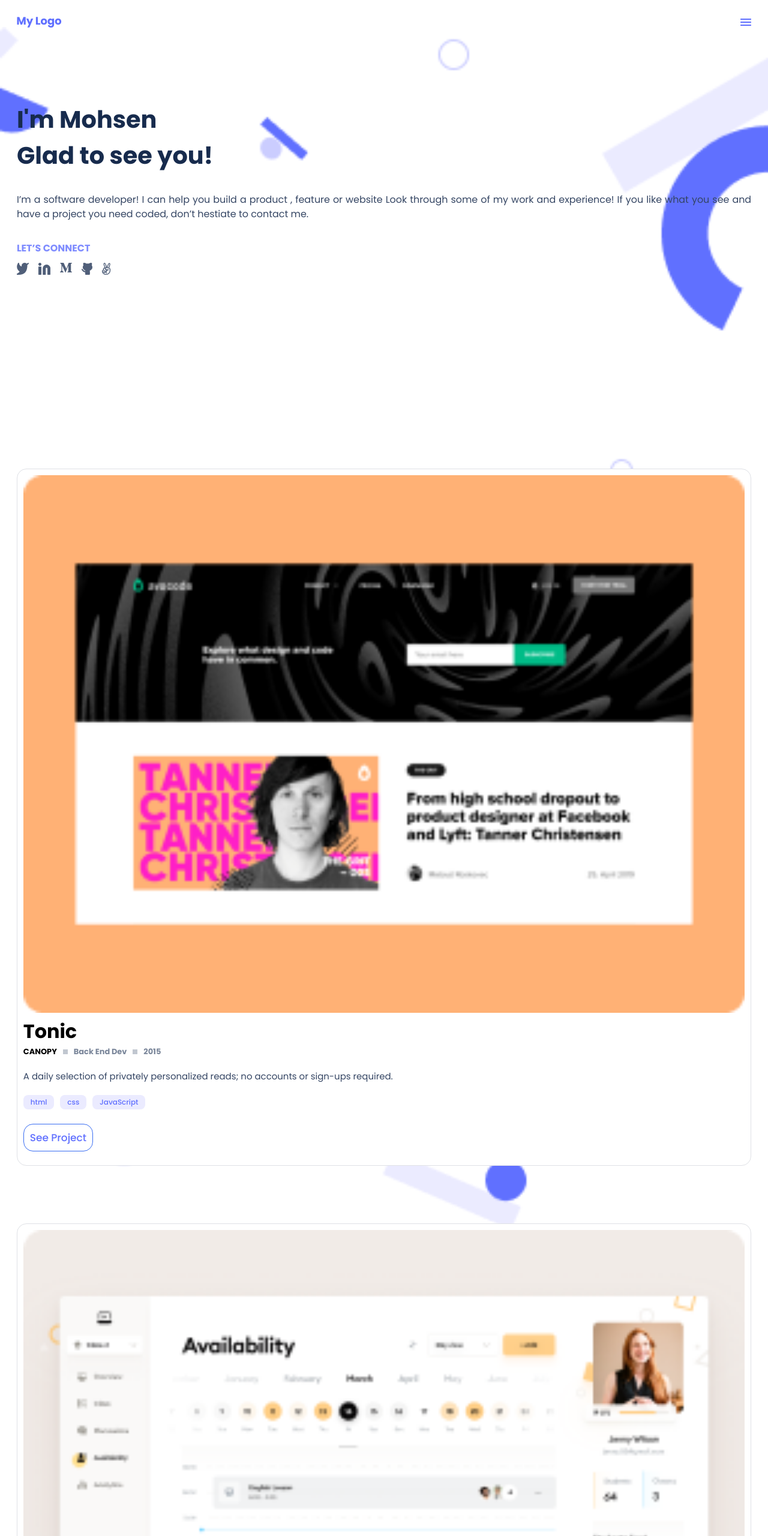
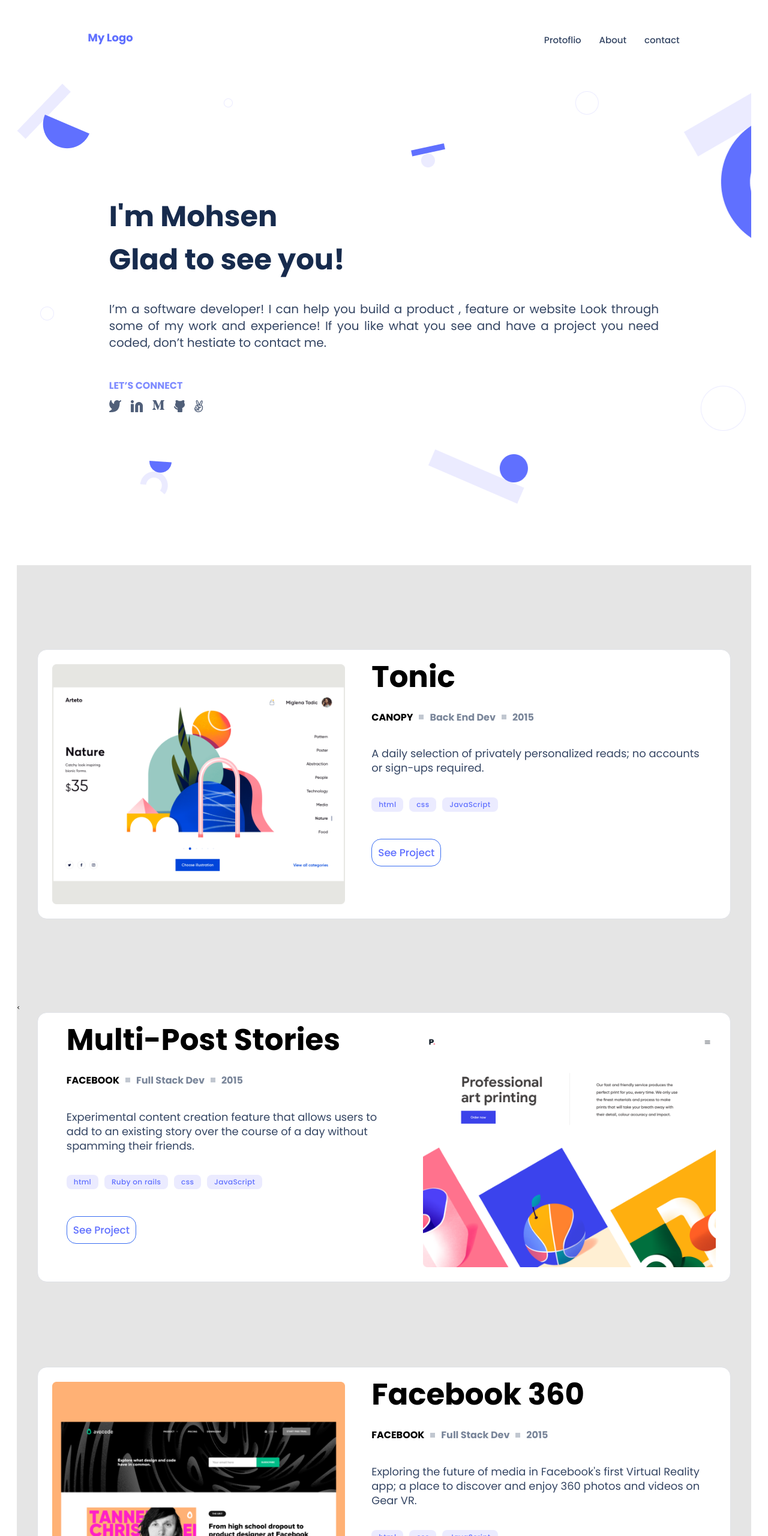
Before and after one commit to MMhaidari/portfolio, a website: page index.html in a window 1280 px wide. Shown: the top 2560 px of the page at 60% size. Drawn offline with Linux system fonts and the light colour scheme.

Commit message:
the media query for desktop is done and also css styling for desktop support is finished

```diff
--- /dev/null
+++ b/desktop-queries.css
@@ -0,0 +1,200 @@
+@media screen and (min-width: 600px) {
+  body {
+  }
+
+  .desktop-container {
+    margin: 0 auto;
+    max-width: 140.4rem;
+    background: #e5e5e5;
+  }
+
+  .hero {
+    background-image: url(./desktop-ingrediants/Header\ bg.png);
+    background-repeat: no-repeat;
+    max-width: 140.4rem;
+    margin: 0 auto;
+    background-position-y: 90px;
+    height: 91.8rem;
+    border-bottom-left-radius: 120px;
+  }
+
+  .navigation {
+    display: flex;
+    justify-content: space-between;
+    padding: 2.8rem 12rem;
+  }
+
+  .navigation-links {
+    display: flex;
+    font-weight: 500;
+    font-size: 15px;
+    line-height: 20px;
+    align-items: center;
+    text-align: center;
+    gap: 3rem;
+  }
+
+  .navigation-links a {
+    text-decoration: none;
+    list-style: none;
+    color: #344563;
+  }
+
+  .headline {
+    max-width: 92rem;
+    grid-template-columns: auto;
+    margin: 0 auto;
+  }
+
+  .primary-header {
+    margin-top: 22rem;
+    font-size: 4.8rem;
+    font-weight: 700;
+  }
+
+  .primary-decrption {
+    max-width: 920px;
+    height: 98px;
+    font-weight: 400;
+    font-size: 20px;
+    line-height: 28px;
+  }
+
+  .project {
+    display: flex;
+    position: relative;
+    flex-direction: row;
+    gap: 2rem;
+    max-width: 1156px;
+    margin: 0 auto;
+    padding: 0;
+  }
+
+  .project .card-img {
+    width: 650px;
+    padding: 2.4rem;
+    height: 448px;
+  }
+
+  .project-container {
+    display: flex;
+    gap: 1.8rem;
+    flex-direction: column;
+    align-items: flex-start;
+    margin: 0 auto;
+  }
+
+  .project-info {
+    font-weight: 500;
+    font-size: 16px;
+  }
+
+  .project-card-header {
+    font-size: 5rem;
+    font-weight: 700;
+  }
+
+  .card-decrption {
+    font-size: 1.8rem;
+    width: 550px;
+  }
+
+  .programming-lang {
+    font-weight: 500;
+    font-size: 12px;
+    letter-spacing: 0.03em;
+  }
+  .project-btn {
+    font-weight: 500;
+    font-size: 20px;
+  }
+
+  .first-card {
+    margin-top: 14rem;
+    padding-right: 4.8rem;
+  }
+
+  .second-card {
+    padding-left: 4.8rem;
+  }
+
+  .third-card {
+    padding-right: 4.8rem;
+  }
+
+  .forth-card {
+    padding-left: 4.8rem;
+  }
+
+  .project {
+    margin-bottom: 14.2rem;
+  }
+  .section-about {
+    background: #fff;
+  }
+
+  .about {
+    display: grid;
+    grid-template-columns: auto 1fr;
+    margin-top: 9.6rem;
+    box-shadow: none;
+  }
+
+  .description-about {
+    max-width: 544px;
+  }
+
+  .programming-skill {
+    flex-direction: row;
+  }
+
+  .programming-skill li {
+    flex-direction: column;
+    align-items: flex-start;
+    gap: 2rem;
+    width: 122px;
+    height: 120px;
+    font-weight: 500;
+    font-size: 15px;
+  }
+
+  .section-about {
+    margin-top: 0;
+  }
+
+  .header-about {
+    font-weight: 700;
+    font-size: 40px;
+  }
+
+  .description-about {
+    font-weight: 400;
+    font-size: 16px;
+    line-height: 24px;
+    margin: 2.4rem auto;
+  }
+
+  .contact-container {
+    display: flex;
+    flex-direction: column;
+    justify-content: center;
+    max-width: 140.4rem;
+    margin: 0 auto;
+    background-image: url(./desktop-ingrediants/contact\ form\ background\ shapes@2x.png);
+  }
+
+  .form-description {
+    max-width: 569px;
+    margin: 0 auto;
+  }
+
+  .form-elements {
+    display: flex;
+    flex-direction: column;
+    margin: 0 auto;
+  }
+
+  textarea {
+    margin-bottom: 3rem;
+  }
+} ;
--- a/index.html
+++ b/index.html
@@ -6,21 +6,25 @@
   <meta http-equiv="X-UA-Compatible" content="IE=edge" />
   <meta name="viewport" content="width=device-width, initial-scale=1.0" />
   <link href="https://fonts.googleapis.com/css2?family=Poppins:wght@400;500;700&display=swap" rel="stylesheet" />
-
   <link rel="stylesheet" href="style.css" />
+  <link rel="stylesheet" href="general.css">
+  <link rel="stylesheet" href="desktop-queries.css">
   <title>Profilo Website</title>
 </head>
 
 <body>
     <div class="container">
+      <div class="hero">
         <header>
           <nav class="navigation">
             <a href="index.html">
               <img src="mobile-ingrediants/My Logo.png" alt="logo" />
             </a>
-        <button class="navigation-btn">
-          <img src="mobile-ingrediants/Union.png" alt="menu-btn" />
-        </button>
+        <ul class="navigation-links">
+          <a href="#"><li>Protoflio</li></a>
+          <a href="#"><li>About</li></a>
+          <a href="#"><li>contact</li></a>
+        </ul>
       </nav>
     </header>
     <!-- SECTION HEADER -->
@@ -61,11 +65,15 @@
         </ul>
       </div>
     </section>
+  </div>
+
+  <div class="desktop-container">
     <!-- Section project -->
     <section class="section-projects">
       <!-- FIRST PROJECT CARD -->
-      <div class="project">
-        <img src="mobile-ingrediants/Snapshoot Portfolio.png" alt="" />
+      <div class="project first-card">
+        <img class="card-img" src="desktop-ingrediants/card.png" alt="" />
+        <div class="project-container">
           <h3 class="project-card-header">Tonic</h3>
           <div class="project-info">
             <h4>CANOPY</h4>
@@ -87,20 +95,48 @@
             <a href="#" class="btn">See Project</a>
           </div>
         </div>
+      </div>
+
       <!-- SECOND PROJECT CARD -->
-      <div class="project">
-        <img src="mobile-ingrediants/Snapshoot Portfolio (1).png" alt="" />
-        <h3 class="project-card-header">Multi-Post<br> Stories</h3>
+      < <div class="project second-card">
+
+        <div class="project-container">
+          <h3 class="project-card-header">Multi-Post Stories</h3>
           <div class="project-info">
-          <h4>CANOPY</h4>
+            <h4>FACEBOOK</h4>
             <img class="dot-icon" src="mobile-ingrediants/Counter.png" alt="icon" />
-          <h4 class="project-card-header-2">Back End Dev</h4>
+            <h4 class="project-card-header-2">Full Stack Dev</h4>
+            <img class="dot-icon" src="mobile-ingrediants/Counter.png" alt="icon" />
+            <h4 class="project-card-header-2">2015</h4>
+          </div>
+          <p class="card-decrption">Experimental content creation feature that allows users to add to an existing story over the course of a day without spamming their friends.
+          </p>
+          <ul class="programming-lang">
+            <li>html</li>
+            <li>Ruby on rails</li>
+            <li>css</li>
+            <li>JavaScript</li>
+          </ul>
+          <div class="project-btn">
+            <a href="#" class="btn">See Project</a>
+          </div>
+        </div>
+        <img class="card-img" src="desktop-ingrediants/card-1.png" alt="" />
+      </div>
+      <!-- THIRD PROJECT CARD -->
+      <div class="project third-card">
+        <img class="card-img" src="desktop-ingrediants/card-2.png" alt="" />
+        <div class="project-container">
+          <h3 class="project-card-header">Facebook 360</h3>
+          <div class="project-info">
+            <h4>FACEBOOK</h4>
+            <img class="dot-icon" src="mobile-ingrediants/Counter.png" alt="icon" />
+            <h4 class="project-card-header-2">Full Stack Dev</h4>
             <img class="dot-icon" src="mobile-ingrediants/Counter.png" alt="icon" />
             <h4 class="project-card-header-2">2015</h4>
           </div>
           <p class="card-decrption">
-          A daily selection of privately personalized reads; no accounts or
-          sign-ups required.
+            Exploring the future of media in Facebook's first Virtual Reality app; a place to discover and enjoy 360 photos and videos on Gear VR.
           </p>
           <ul class="programming-lang">
             <li>html</li>
@@ -111,23 +147,24 @@
             <a href="#" class="btn">See Project</a>
           </div>
         </div>
-      <!-- THIRD PROJECT CARD -->
-      <div class="project">
-        <img src="mobile-ingrediants/Snapshoot Portfolio (2).png" alt="" />
-        <h3 class="project-card-header">Tonic</h3>
+      </div>
+      <!-- FIFTH PROJECT CARD -->
+      <div class="project forth-card">
+        <div class="project-container">
+          <h3 class="project-card-header">Uber Navigation</h3>
           <div class="project-info">
-          <h4>CANOPY</h4>
+            <h4>Uber</h4>
             <img class="dot-icon" src="mobile-ingrediants/Counter.png" alt="icon" />
-          <h4 class="project-card-header-2">Back End Dev</h4>
+            <h4 class="project-card-header-2">Lead Developer</h4>
             <img class="dot-icon" src="mobile-ingrediants/Counter.png" alt="icon" />
             <h4 class="project-card-header-2">2015</h4>
           </div>
           <p class="card-decrption">
-          A daily selection of privately personalized reads; no accounts or
-          sign-ups required.
+            Exploring the future of media in Facebook's first Virtual Reality app; a place to discover and enjoy 360 photos and videos on Gear VR.
           </p>
           <ul class="programming-lang">
             <li>html</li>
+            <li>Ruby on rails</li>
             <li>css</li>
             <li>JavaScript</li>
           </ul>
@@ -135,35 +172,13 @@
             <a href="#" class="btn">See Project</a>
           </div>
         </div>
-      <!-- FIFTH PROJECT CARD -->
-      <div class="project">
-        <img src="mobile-ingrediants/Snapshoot Portfolio (3).png" alt="" />
-        <h3 class="project-card-header">Multi-Post<br> Stories</h3>
-        <div class="project-info">
-          <h4>CANOPY</h4>
-          <img class="dot-icon" src="mobile-ingrediants/Counter.png" alt="icon" />
-          <h4 class="project-card-header-2">Back End Dev</h4>
-          <img class="dot-icon" src="mobile-ingrediants/Counter.png" alt="icon" />
-          <h4 class="project-card-header-2">2015</h4>
+        <img class="card-img" src="desktop-ingrediants/card-3.png" alt="" />
       </div>
-        <p class="card-decrption">
-          A daily selection of privately personalized reads; no accounts or
-          sign-ups required.
-        </p>
-        <ul class="programming-lang">
-          <li>html</li>
-          <li>css</li>
-          <li>JavaScript</li>
-        </ul>
-        <div class="project-btn">
-          <a href="#" class="btn">See Project</a>
-        </div>
-      </div>
-    </section>
 
     <!-- ABOUT SECTION -->
     <section class="section-about">
       <div class="about">
+        <div>
           <h2 class="header-about">
             About<br />
             Myself
@@ -198,6 +213,9 @@
           </li>
         </ul>
         <a href="#" class="btn about-btn">Get my resume</a>
+      </div>
+        <div>
+
           <ul class="languages">
             <li>Languages</li>
           <svg viewBox="0 0 1024 1024" class="arrow-icon" version="1.1" xmlns="http://www.w3.org/2000/svg"
@@ -237,7 +255,9 @@
         </g>
       </svg>
     </ul>
+  </div>
   </section>
+
 </div>
 <!--  CONTACT FORM SECTION -->
     <section class="section-contact-form">
@@ -248,16 +268,15 @@
           that you need built or a project that needs coding. I’d love to help
           with it
         </p>
-        <div class="form-elements">
           <form  action="https://formspree.io/f/mvongqaj"
-          method="POST">
+          method="POST" class="form-elements">
             <input type="text" name="user_name" placeholder="Yeremias" maxlength="30"/>
             <input type="email" name="user_email" placeholder="natajayanj14@gmail.com" />
             <textarea name="user_text" id="msg" cols="30" rows="10" placeholder="Write your message here..." maxlength="500"></textarea>
-        </div>
             <button class="btn-submit">Get It Touch</button>
           </form>
       </div>
     </section>
+  </div>
 </body>
 </html>
--- a/style.css
+++ b/style.css
@@ -6,11 +6,6 @@
 
 body {
   font-family: 'Poppins', sans-serif;
-  background-image: url(./mobile-ingrediants/header-shapes\ mobile.png);
-  background-size: cover;
-  background-repeat: no-repeat;
-  background-position: 0 45px;
-  position: absolute;
 }
 
 html {
@@ -18,15 +13,9 @@ html {
 }
 
 .container {
+  min-width: 37.5rem;
+  margin: 0 auto;
   padding: 2.8rem;
-  margin: 0 auto;
-  min-width: 37.5rem;
-}
-
-.navigation {
-  display: flex;
-  justify-content: space-between;
-  align-content: center;
 }
 
 .section-header {
@@ -39,10 +28,9 @@ html {
 }
 
 .primary-header {
-  display: flex;
   font-size: 4rem;
   font-weight: 700;
-  margin-top: 12rem;
+  margin-top: rem;
   color: #172b4d;
   margin-bottom: 3.2rem;
 }
@@ -214,9 +202,8 @@ ul li {
   align-items: center;
   margin-top: 3.4rem;
   margin-bottom: 3rem;
-  margin-left: 1rem;
   padding-right: 3.4rem;
-  padding-left: 0.2rem;
+  padding-left: 0.8rem;
   font-size: 2.4rem;
   font-weight: 500;
 }
@@ -274,9 +261,8 @@ ul li {
   border-top-left-radius: 9rem 8rem;
   text-align: center;
   background-image: url(./mobile-ingrediants/contact\ form\ shapes-mobile.png);
-  background-size: contain;
+  background-size: cover;
   background-repeat: no-repeat;
-  background-position: 150px 0;
 }
 
 .form-header {
```
Also changed, not shown: desktop-ingrediants/Ellipse 1 (3).png (added), desktop-ingrediants/Ellipse 1 (4).png (added), desktop-ingrediants/Ellipse 1 (5).png (added), desktop-ingrediants/Header bg.png (added), desktop-ingrediants/card-1.png (added), desktop-ingrediants/card-2.png (added), desktop-ingrediants/card-3.png (added), desktop-ingrediants/card.png (added), desktop-ingrediants/contact form background shapes@2x.png (added), desktop-ingrediants/contact form- background-shape-desktop.png (added). Lines whose indentation alone changed are shown as unchanged.
